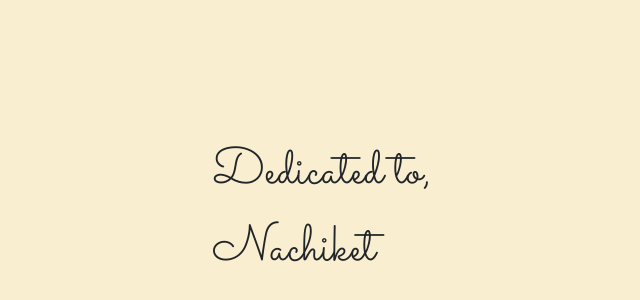
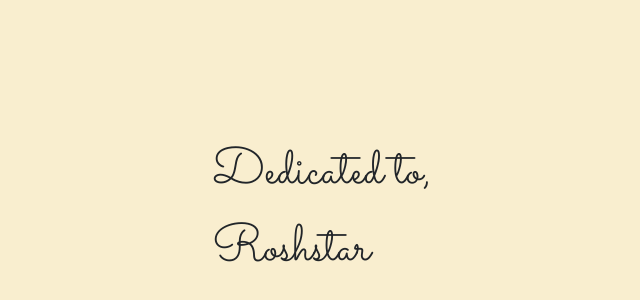
Before and after one commit to nachikamod/thanks, a plain HTML site: page index.html in a window 1280 px wide. Shown: the part 188-488 px from the top of the page, without its empty margins (318-958 px from the left). Drawn offline with nearby package versions, Linux system fonts and the light colour scheme.

Commit message:
Update index.html

```diff
--- a/index.html
+++ b/index.html
@@ -16,7 +16,7 @@
     </head>
     <body>
         <div class="title-attributes" onclick="play()" id="fade-out-title">
-            <a>Dedicated to,<br>Nachiket</a>
+            <a>Dedicated to,<br>Roshstar</a>
         </div>
         <div id="play-music" style="display: none;">
             <embed src="rsc/audio_rsc/its-time.mp3" loop="true" autostart="true" width="0" height="0">
```
